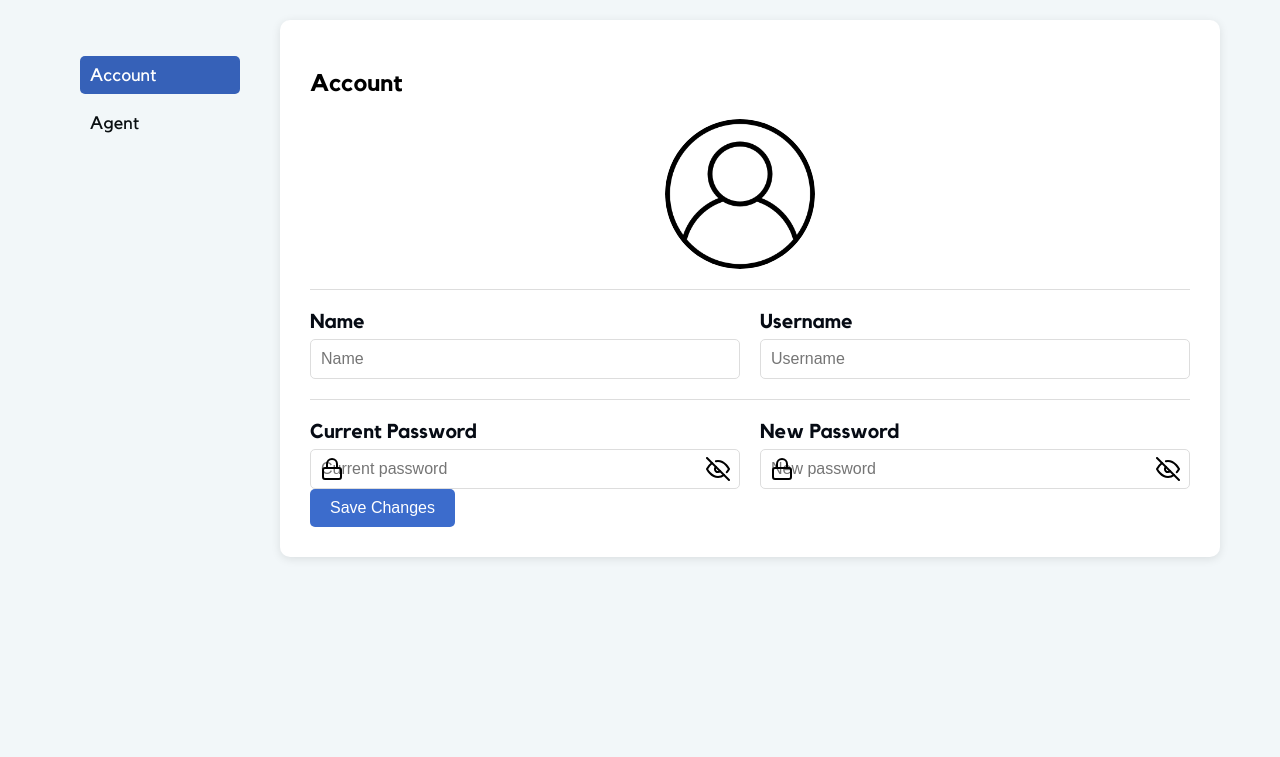
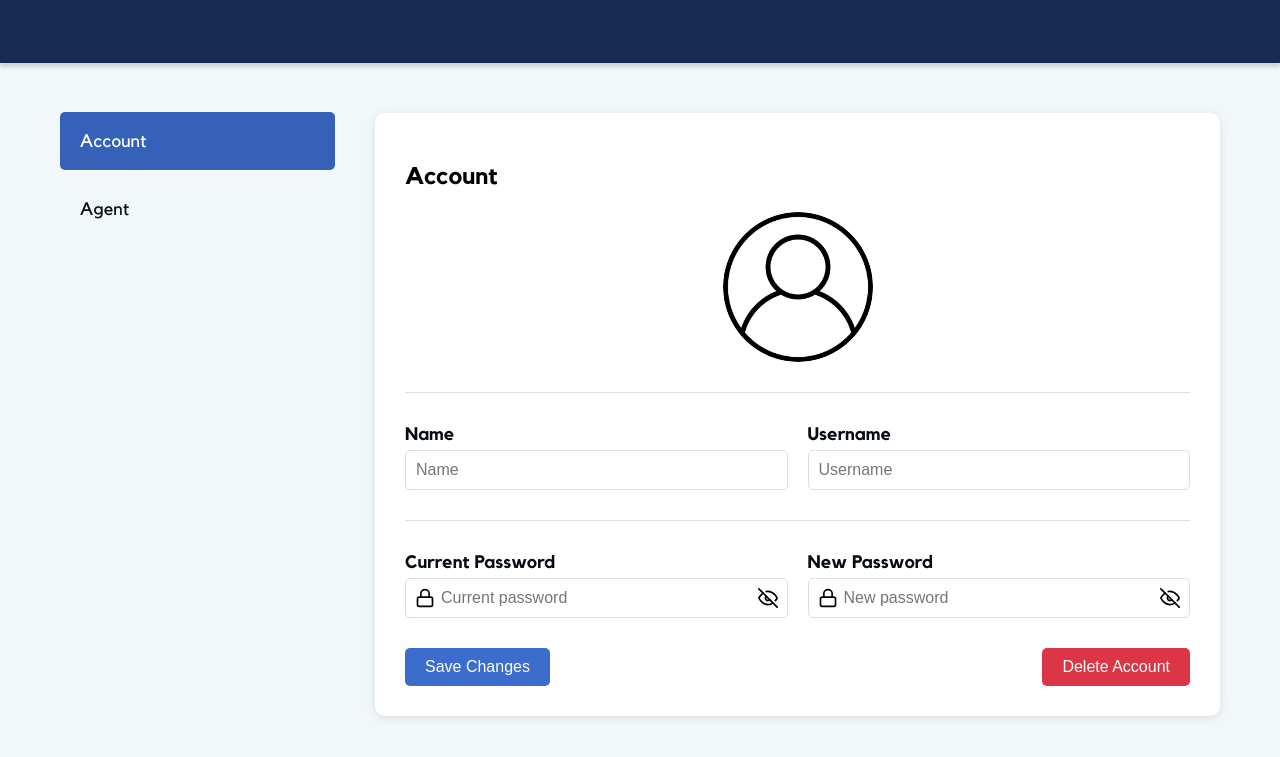
Before and after one commit to CodeConfluence/Django-OpenAI-Chatbot, a Django app: template my_chatbot/my_chatbot_App/templates/accounts/profile.html in a window 1280 px wide. Shown: the top 757 px of the page. Run offline with Django 3.2, Linux system fonts and the light colour scheme; the template is opened without the code that fills it, so the values that code supplies are empty.

Commit message:
Profile.html page design edits

```diff
--- a/my_chatbot/my_chatbot_App/static/styles/styles.css
+++ b/my_chatbot/my_chatbot_App/static/styles/styles.css
@@ -199,7 +199,7 @@ h1 {
 .input-group label {
   margin-bottom: 5px;
   color: #555;
-  font-size: 20px;
+  font-size: 18px;
 }
 
 .input-group input:not([type="checkbox"]) {
@@ -426,41 +426,61 @@ body.login-page::before {
 }
 
 /* Profile page specific styles */
+.profile-navigation {
+  width: 100%;
+  background-color: var(--primary-blue-600);
+  padding: 1.98rem;
+  -webkit-box-shadow: 0px 4px 4px 0px rgba(0, 0, 0, 0.15);
+  -moz-box-shadow: 0px 4px 4px 0px rgba(0, 0, 0, 0.15);
+  box-shadow: 0px 4px 4px 0px rgba(0, 0, 0, 0.15);
+  display: flex;
+  justify-content: space-between;
+  align-items: center;
+  margin-bottom: 30px;
+}
+
 .profile-container {
   display: flex;
   max-width: 1200px;
   margin: 0 auto;
   padding: 20px;
 }
+
 .sidebar {
-  width: 200px;
-  padding: 20px;
+  width: 275px;
   border-radius: 10px;
-  margin-right: 20px;
+  margin-right: 40px;
+  margin-top: -17px;
 }
+
 .sidebar ul {
   list-style-type: none;
   padding: 0;
 }
+
 .sidebar li {
   margin-bottom: 10px;
 }
+
 .sidebar a {
   text-decoration: none;
   color: var(--primary-text-color-0);
   font-size: 18px;
   display: block;
-  padding: 10px;
+  padding: 20px;
   border-radius: 5px;
   transition: background-color 0.3s;
 }
+
 .sidebar a:hover, .sidebar a.active {
   background-color: var(--primary-blue-100);
   color: var(--primary-white-0);
 }
+
 .main-content {
   flex-grow: 1;
 }
+
 .profile-section {
   background-color: var(--primary-white-0);
   border-radius: 10px;
@@ -469,51 +489,65 @@ body.login-page::before {
   box-shadow: 0 2px 10px rgba(0, 0, 0, 0.1);
   transition: all 0.3s ease;
 }
+
 .profile-picture {
   display: flex;
+  justify-content: center;
   align-items: center;
   margin-bottom: 20px;
 }
-.profile-picture img {
-  width: 100px;
-  height: 100px;
+
+.profile-picture .edit-icon {
+  width: 150px;
+  height: 150px;
   border-radius: 50%;
   object-fit: cover;
-  margin-right: 20px;
 }
-.profile-picture-actions {
-  display: flex;
-  flex-direction: column;
-  gap: 10px;
-}
+
 .input-group label {
   display: block;
   margin-bottom: 5px;
   color: var(--primary-blue-900);
   font-weight: bold;
 }
+
 .input-wrapper {
   position: relative;
   width: 100%;
 }
+
 .input-wrapper input {
   width: 100%;
-  padding: 10px 30px 10px 35px;
+  padding: 10px 12px;
   border-radius: 5px;
   font-size: 16px;
+  border: 1px solid #ddd;
 }
+
+.input-wrapper input[type="password"],
+.input-wrapper input[type="text"].password-input {
+  padding-left: 35px;
+  padding-right: 35px;
+}
+
 .input-icon {
   position: absolute;
   top: 50%;
   transform: translateY(-50%);
+  width: 20px;
+  height: 20px;
+  z-index: 2;
 }
+
 .input-icon-left {
   left: 10px;
 }
+
 .input-icon-right {
   right: 10px;
   cursor: pointer;
 }
+
 .btn {
   background-color: var(--primary-blue-0);
   color: var(--primary-white-0);
@@ -524,10 +558,21 @@ body.login-page::before {
   cursor: pointer;
   transition: background-color 0.3s;
 }
+
 .section-divider {
   border-top: 1px solid #ddd;
-  margin: 20px 0;
+  margin: 30px 0;
 }
+
+.agent-section {
+  margin-bottom: 30px;
+}
+
+.agent-list {
+  list-style-type: none;
+  padding: 0;
+}
+
 .agent-item {
   border: 1px solid #ddd;
   border-radius: 5px;
@@ -537,35 +582,52 @@ body.login-page::before {
   justify-content: space-between;
   align-items: center;
 }
+
+.agent-name {
+  font-size: 20px;
+}
+
 .agent-actions {
   display: flex;
   gap: 10px;
 }
+
 .btn-delete {
   background-color: #dc3545;
   color: var(--primary-white-0);
 }
+
 .btn-delete:hover {
   background-color: #c82333;
-}
-.profile-picture {
-  display: flex;
-  justify-content: center;
-  align-items: center;
-}
-
-.profile-picture .edit-icon {
-  width: 150px;
-  height: 150px;
 }
 
 .form-row {
   display: flex;
   gap: 20px;
+  margin-bottom: 30px;
 }
 
 .form-row .input-group {
   flex: 1;
+}
+
+.button-group {
+  display: flex;
+  justify-content: space-between;
+  align-items: center;
+  margin-top: 20px;
+}
+
+.save-changes {
+  background-color: var(--primary-blue-0);
+}
+
+.delete-account {
+  background-color: #dc3545;
+}
+
+.delete-account:hover {
+  background-color: #c82333;
 }
 /*dashboard*/
 @keyframes asideBackgroundAppear {
--- a/my_chatbot/my_chatbot_App/templates/accounts/profile.html
+++ b/my_chatbot/my_chatbot_App/templates/accounts/profile.html
@@ -9,6 +9,10 @@
     <link rel="stylesheet" href="{% static 'styles/styles.css' %}">
 </head>
     <body class="profile-page">
+        <header>
+            <nav class="profile-navigation">
+            </nav>
+        </header>
         <div class="profile-container">
             <aside class="sidebar">
                 <ul>
@@ -62,7 +66,10 @@
                         </div>
                     </div>
 
-                <button class="btn">Save Changes</button>
+                    <div class="button-group">
+                        <button class="btn save-changes">Save Changes</button>
+                        <button class="btn btn-delete delete-account">Delete Account</button>
+                    </div>
                 </div>
 
                 <div id="agent" class="profile-section" style="display: none;">
@@ -70,14 +77,14 @@
                     <p>Manage your custom AI agents here. You can create, edit, and delete agents tailored to your specific needs.</p>
                     <ul class="agent-list">
                         <li class="agent-item">
-                        <span>Marketing Assistant</span>
+                            <span class="agent-name">Marketing Assistant</span>
                             <div class="agent-actions">
                                 <button class="btn">Edit</button>
                                 <button class="btn btn-delete">Delete</button>
                             </div>
                         </li>
                         <li class="agent-item">
-                        <span>Code Reviewer</span>
+                            <span class="agent-name">Code Reviewer</span>
                             <div class="agent-actions">
                                 <button class="btn">Edit</button>
                                 <button class="btn btn-delete">Delete</button>
@@ -90,7 +97,6 @@
         </div>
 
         <script>
-        // Handle sidebar navigation
             document.querySelectorAll('.sidebar a').forEach(link => {
                 link.addEventListener('click', function(e) {
                     e.preventDefault();
@@ -104,15 +110,24 @@
                 });
             });
 
-        // Toggle password visibility
+            document.addEventListener('DOMContentLoaded', function() {
             document.querySelectorAll('.toggle-password').forEach(icon => {
                 icon.addEventListener('click', function() {
                     const input = this.previousElementSibling;
                     const type = input.getAttribute('type') === 'password' ? 'text' : 'password';
                     input.setAttribute('type', type);
+
+                    if (type === 'text') {
+                        input.classList.add('password-input');
+                    } else {
+                        input.classList.remove('password-input');
+                    }
+
                     this.src = type === 'password' ? "{% static 'images/eye-off.svg' %}" : "{% static 'images/eye.svg' %}";
                 });
             });
+        });
+
         </script>
     </body>
 </html>
```
Lines whose indentation alone changed are shown as unchanged.
